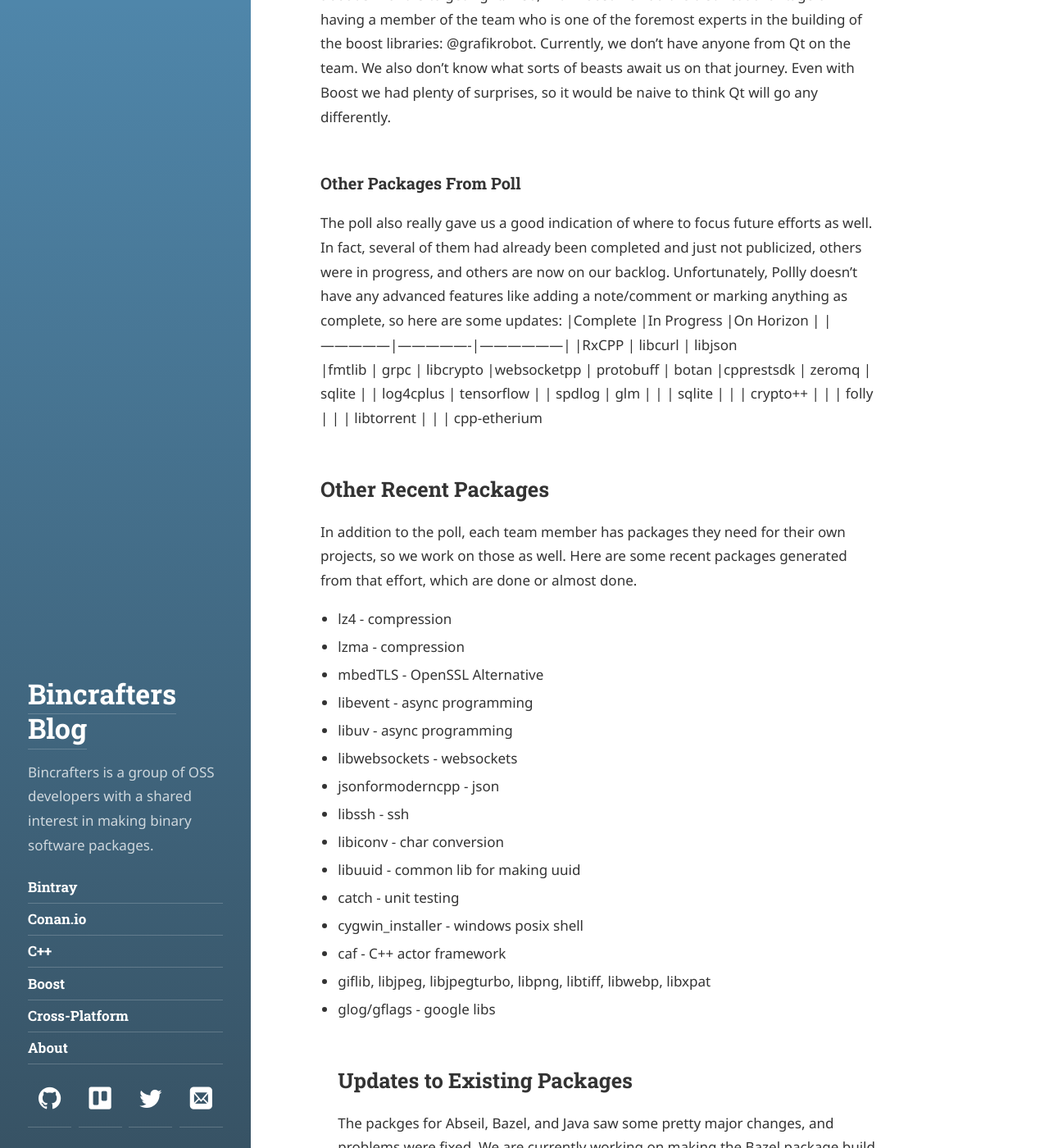
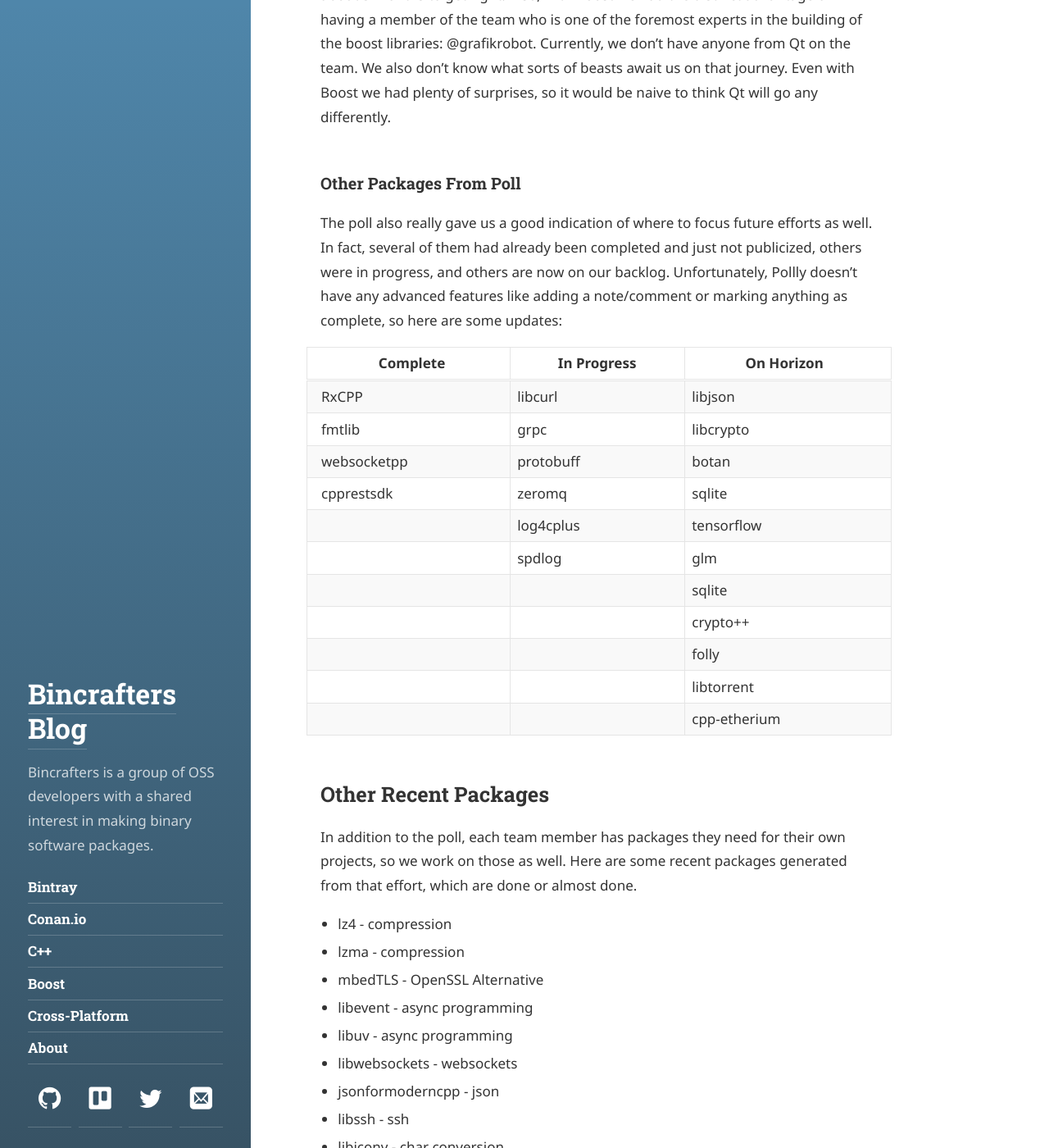
Before and after one commit to bincrafters/bincrafters.github.io, a Jekyll site: the page built from _posts/2017-11-06-Bincrafters-Status-Update.md, in a window 1280 px wide and 1400 px high, scrolled down 984 px. Shown: the whole window at 82% size. Built offline with Jekyll 4.4.1, drawn with Linux system fonts in a browser that asks for light colours; some web fonts are replaced.

```diff
--- a/_posts/2017-11-06-Bincrafters-Status-Update.md
+++ b/_posts/2017-11-06-Bincrafters-Status-Update.md
@@ -21,8 +21,9 @@ As for a timeline, we can't begin to provide one yet.  The size and complexity o
 
 ### Other Packages From Poll
 The poll also really gave us a good indication of where to focus future efforts as well.  In fact, several of them had already been completed and just not publicized, others were in progress, and others are now on our backlog.  Unfortunately, Pollly doesn't have any advanced features like adding a note/comment or marking anything as complete, so here are some updates:
-|Complete        |In Progress      |On Horizon          |
-|---------------|----------------|------------------|
+
+|Complete        |In Progress      |On Horizon
+|---------------|----------------|------------------
 |RxCPP            |   libcurl           |  libjson
 |fmtlib             |  grpc              | libcrypto
 |websocketpp   |  protobuff      | botan
```
